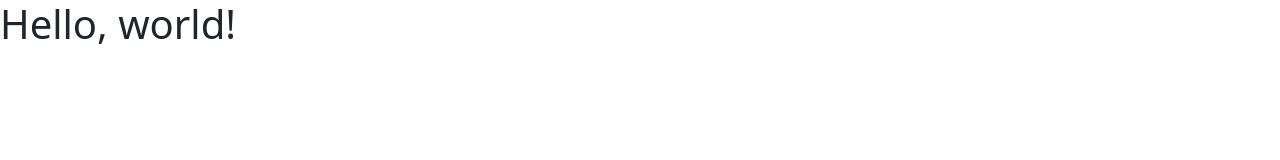
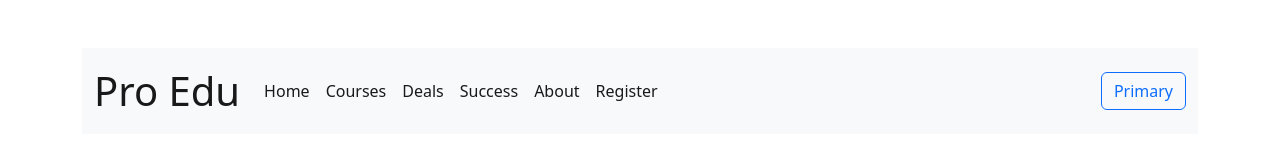
Before and after one commit to Musabbir777/Assinment-3, a plain HTML site: page index.html in a window 1280 px wide. Drawn offline with nearby package versions, Linux system fonts and the light colour scheme.

Commit message:
nav bar commit

```diff
--- a/index.html
+++ b/index.html
@@ -7,7 +7,40 @@
     <link href="https://cdn.jsdelivr.net/npm/bootstrap@5.2.0/dist/css/bootstrap.min.css" rel="stylesheet" integrity="sha384-gH2yIJqKdNHPEq0n4Mqa/HGKIhSkIHeL5AyhkYV8i59U5AR6csBvApHHNl/vI1Bx" crossorigin="anonymous">
   </head>
   <body>
-    <h1>Hello, world!</h1>
+    <!-- nav section  -->
+    <section class="container my-5 dark">
+    <nav class="navbar navbar-expand-lg bg-light">
+      <div class="container-fluid">
+        <a class="navbar-brand fs-1" href="#">Pro Edu</a>
+        <button class="navbar-toggler" type="button" data-bs-toggle="collapse" data-bs-target="#navbarSupportedContent" aria-controls="navbarSupportedContent" aria-expanded="false" aria-label="Toggle navigation">
+          <span class="navbar-toggler-icon"></span>
+        </button>
+        <div class="collapse navbar-collapse" id="navbarSupportedContent">
+          <ul class="navbar-nav me-auto mb-2 mb-lg-0 ">
+            <li class="nav-item">
+              <a class="nav-link active" aria-current="page" href="#">Home</a>
+            </li>
+            <li class="nav-item">
+              <a class="nav-link active" aria-current="page" href="#">Courses</a>
+            </li>
+            <li class="nav-item">
+              <a class="nav-link active" aria-current="page" href="#">Deals</a>
+            </li>
+            <li class="nav-item">
+              <a class="nav-link active" aria-current="page" href="#">Success</a>
+            </li>
+            <li class="nav-item">
+              <a class="nav-link active" aria-current="page" href="#">About</a>
+            </li>
+            <li class="nav-item">
+              <a class="nav-link active" aria-current="page" href="#">Register</a>
+            </li>
+          </ul>
+          <button type="button" class="btn btn-outline-primary">Primary</button>
+        </div>
+      </div>
+    </nav>
+  </section>
     <script src="https://cdn.jsdelivr.net/npm/bootstrap@5.2.0/dist/js/bootstrap.bundle.min.js" integrity="sha384-A3rJD856KowSb7dwlZdYEkO39Gagi7vIsF0jrRAoQmDKKtQBHUuLZ9AsSv4jD4Xa" crossorigin="anonymous"></script>
   </body>
 </html>
```
